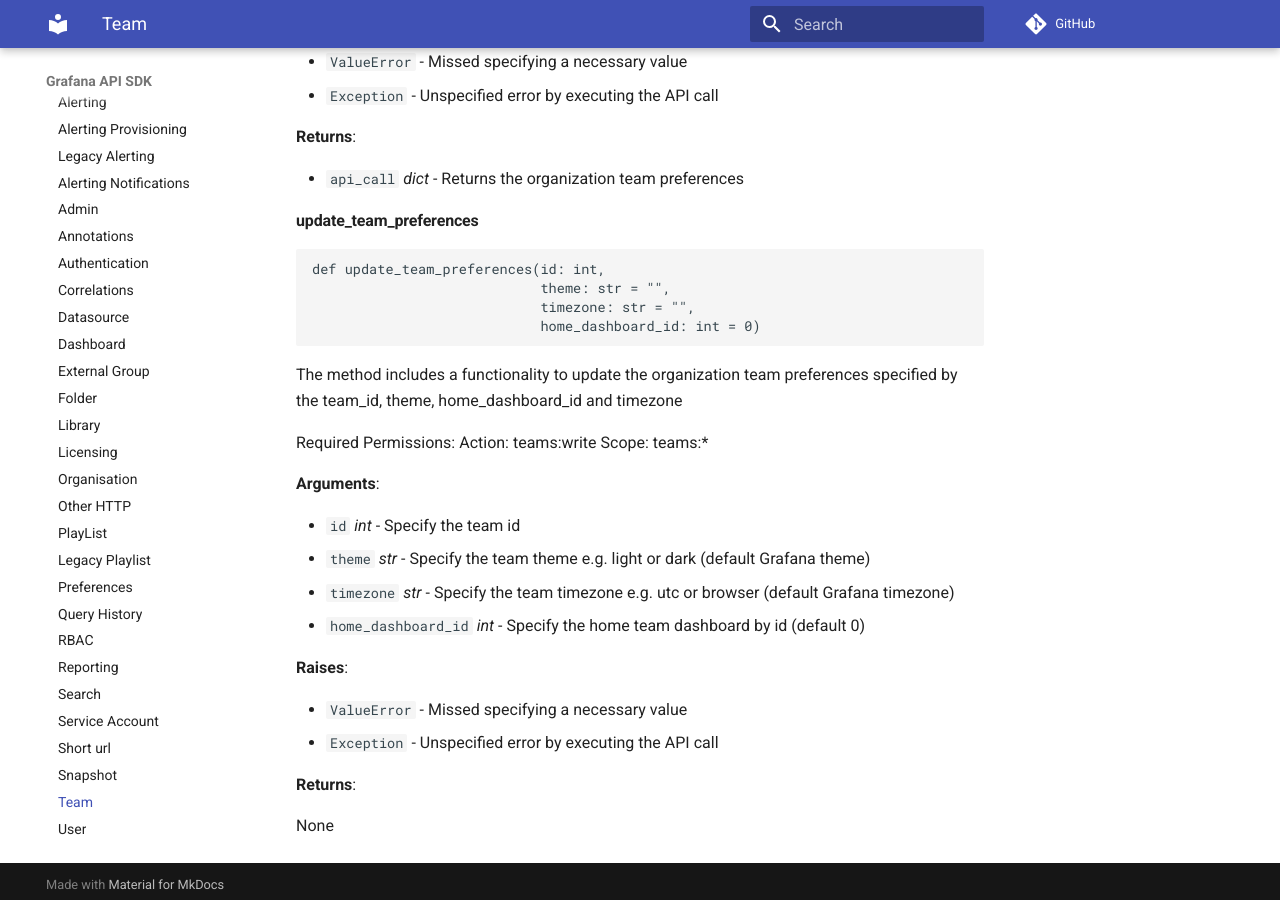
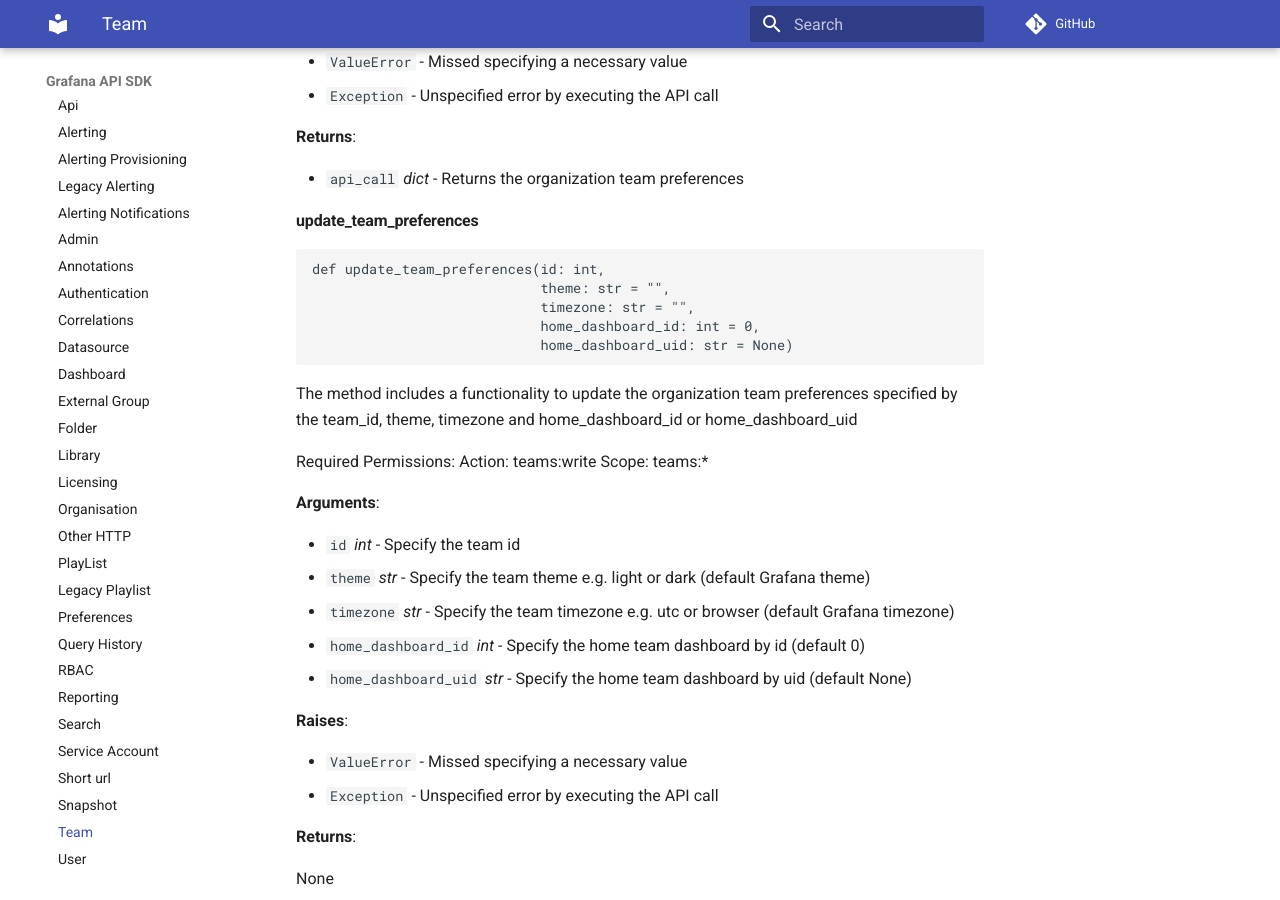
Before and after one commit to ZPascal/grafana_api_sdk, an MkDocs documentation site: the page built from docs/content/grafana_api/team.md, in a window 1280 px wide and 900 px high, scrolled down 5467 px. Built offline with MkDocs 1.6.1 and Material for MkDocs 9.7.7, drawn with Linux system fonts in a browser that asks for light colours; comment, search, counter and statistics services are not loaded.

````diff
--- a/docs/content/grafana_api/team.md
+++ b/docs/content/grafana_api/team.md
@@ -314,10 +314,11 @@ Scope: teams:*
 def update_team_preferences(id: int,
                             theme: str = "",
                             timezone: str = "",
-                            home_dashboard_id: int = 0)
+                            home_dashboard_id: int = 0,
+                            home_dashboard_uid: str = None)
 ```
 
-The method includes a functionality to update the organization team preferences specified by the team_id, theme, home_dashboard_id and timezone
+The method includes a functionality to update the organization team preferences specified by the team_id, theme, timezone and home_dashboard_id or home_dashboard_uid
 
 Required Permissions:
 Action: teams:write
@@ -329,6 +330,7 @@ Scope: teams:*
 - `theme` _str_ - Specify the team theme e.g. light or dark (default Grafana theme)
 - `timezone` _str_ - Specify the team timezone e.g. utc or browser (default Grafana timezone)
 - `home_dashboard_id` _int_ - Specify the home team dashboard by id (default 0)
+- `home_dashboard_uid` _str_ - Specify the home team dashboard by uid (default None)
 
 
 **Raises**:
````
Also changed, not shown: docs/content/grafana_api/preferences.md (+4 -0 lines).
